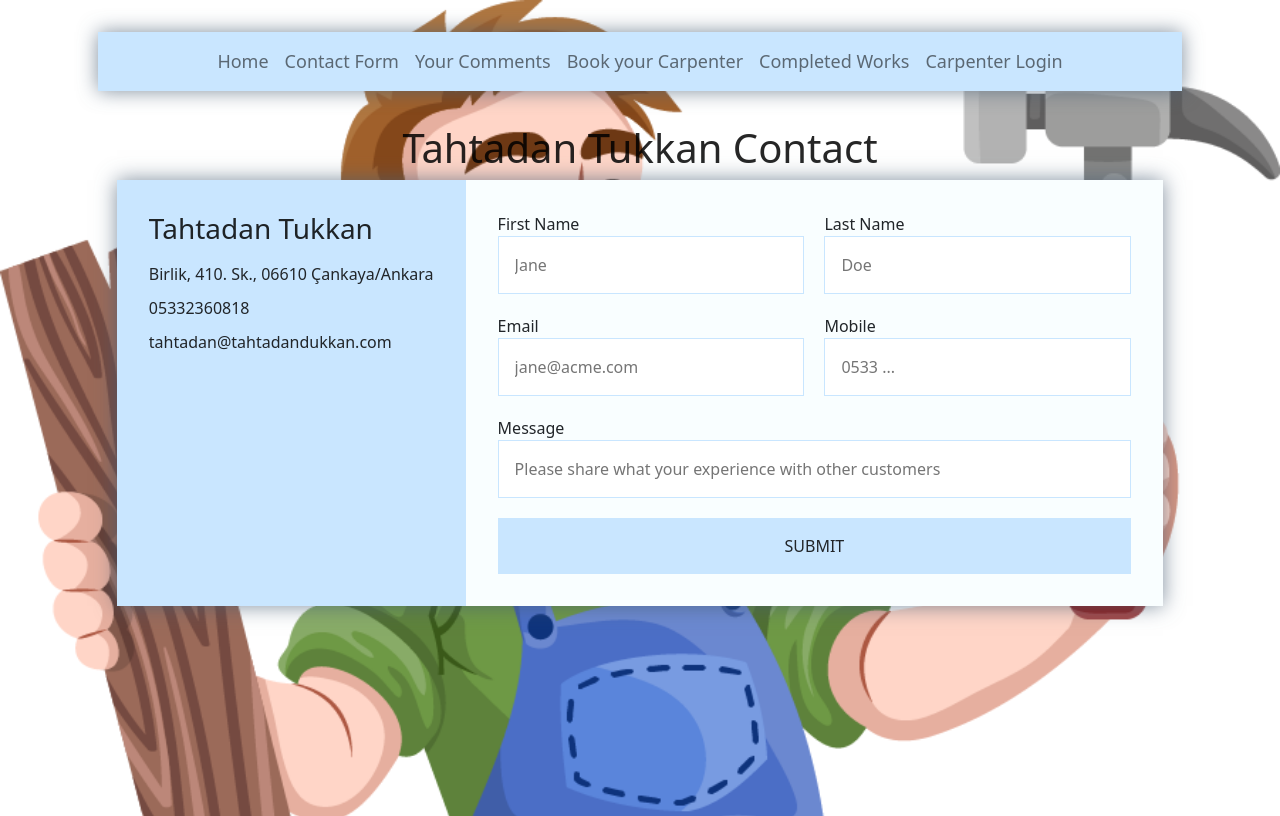
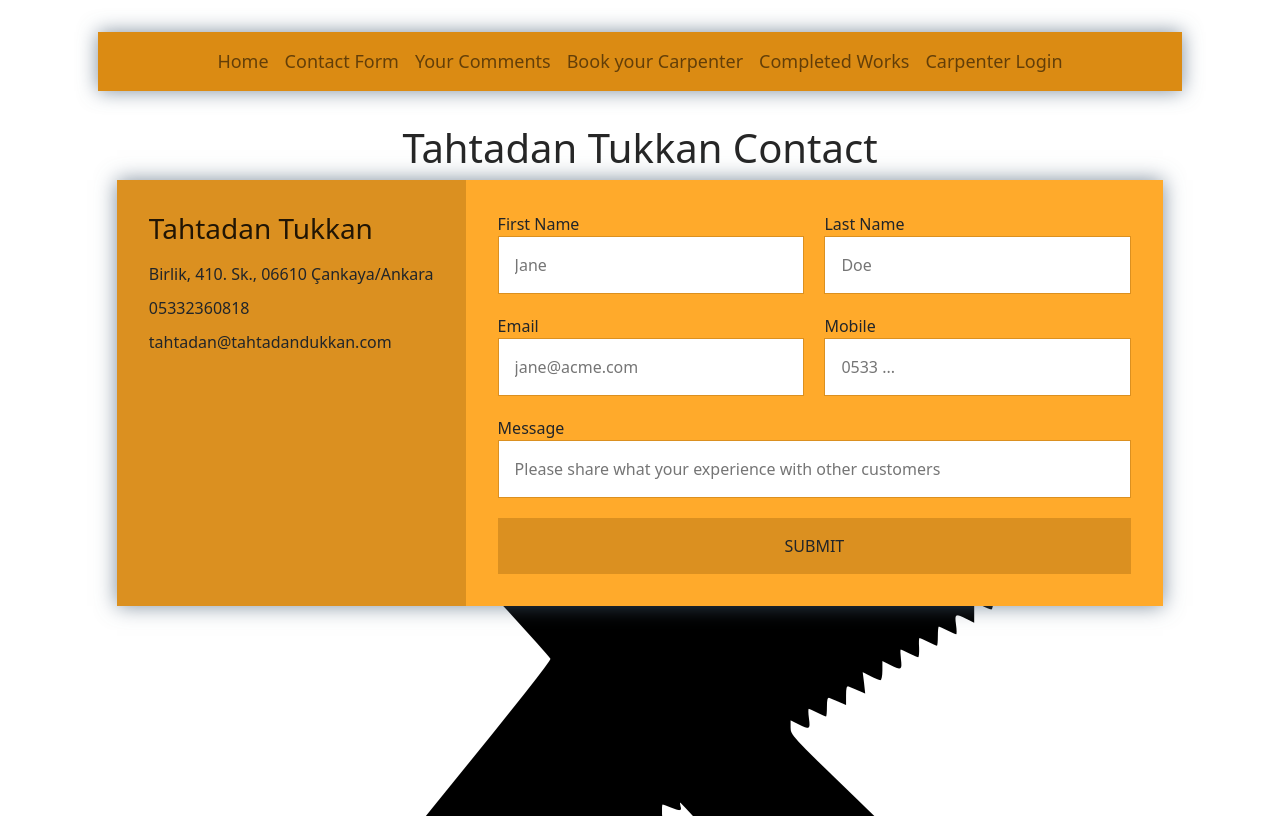
Before and after one commit to emresorkun/handyman-reactjs, a React (Create React App) app: page /contact-form in a window 1280 px wide. Built offline with nearby package versions, Linux system fonts and the light colour scheme.

Commit message:
comments ant-d styling

```diff
--- a/src/App.scss
+++ b/src/App.scss
@@ -19,7 +19,7 @@
 }
 
 .form-company-info {
-  background: #c9e6ff;
+  background: #db9020;
 }
 
 .form-company-info h3,
@@ -29,7 +29,7 @@ ul {
 }
 
 .form-contact {
-  background: #f9feff;
+  background: #ffaa2b;
 }
 
 .form-brand {
@@ -68,19 +68,19 @@ ul {
 .form-contact-input textarea {
   width: 100%;
   padding: 1em;
-  border: 1px solid #c9e6ff;
+  border: 1px solid #db9020;
 }
 
 .form-contact-input button {
-  background: #c9e6ff;
+  background: #db9020;
   border: 0;
   text-transform: uppercase;
 }
 
 .form-contact-input button:hover,
 .form-contact-input button:focus {
-  background: #92bde7;
-  color: #f9feff;
+  background: #24a513;
+  color: #051d22;
   outline: 0;
   transition: background-color 2s ease-out;
 }
@@ -138,7 +138,7 @@ ul {
 }
 
 .navbar {
-  background-color: #c9e6ff;
+  background-color: #db8b13;
   box-shadow: 0 0 20px 0 rgba(72, 94, 116, 0.7);
   display: grid;
   place-items: center;
@@ -147,13 +147,26 @@ ul {
 }
 
 body {
-  background: #92bde7;
+  background: #db8b13;
   color: #485e74;
   line-height: 1.6;
   font-family: "Segoe UI", Tahoma, Geneva, Verdana, sans-serif;
   padding: 1em;
 }
 
+body {
+  color: #455;
+  line-height: 1.5;
+  font-family: "Muli", sans-serif;
+  background-image: url(./images/bg2.png);
+  background-repeat: no-repeat;
+  //background-size: cover;
+  background-position: center 200px;
+  background-attachment: fixed;
+  -webkit-font-smoothing: antialiased;
+  -moz-osx-font-smoothing: grayscale;
+}
+
 .nav-link {
   font-size: large;
 }
--- a/src/components/CommentsPrint.js
+++ b/src/components/CommentsPrint.js
@@ -19,12 +19,12 @@ export default function CommentsPrint() {
     getComments();
   }, []);
   return (
-    <div className="comments-container" >
-       <header >
-            <div className="wrapper">
-              <span className="logo">Comments from our Customers</span>
-            </div>
-          </header>
+    <div className="comments-container">
+      <header>
+        <div className="wrapper">
+          <span className="logo">Comments from our Customers</span>
+        </div>
+      </header>
       {/* {comments.map((comment) => {
         return (
           <div className="comments" key={comment.id}>
@@ -54,16 +54,28 @@ export default function CommentsPrint() {
         dataSource={comments}
         renderItem={(item) => (
           <List.Item>
-
             <div className="comments" key={item.id}>
               <div
                 className="site-card-border-less-wrapper"
-                style={{ display: "flex", justifyContent: "center" }}
+                style={{
+                  display: "flex",
+                  justifyContent: "center",
+                  margin: "12px",
+                }}
               >
                 <Card
+                  className="card"
                   title={item.firstName}
                   bordered={true}
                   style={{ width: 500 }}
+                  headStyle={{
+                    backgroundColor: "#24a513",
+                    border: 0,
+                  }}
+                  bodyStyle={{
+                    backgroundColor: "#db9020",
+                    border: 0,
+                  }}
                 >
                   {" "}
                   <div>{item.comment}</div>
--- a/src/pages/works.scss
+++ b/src/pages/works.scss
@@ -6,18 +6,7 @@
   padding: 0;
 }
 
-body {
-  color: #455;
-  line-height: 1.5;
-  font-family: "Muli", sans-serif;
-  background-image: url(../images/bg.png);
-  background-position: center;
-  background-size: cover;
-  background-position: 0 0;
-  background-attachment: fixed;
-  -webkit-font-smoothing: antialiased;
-  -moz-osx-font-smoothing: grayscale;
-}
+
 
 h1,
 h2,
@@ -71,7 +60,7 @@ header {
   text-align: center;
   // color: rgba(0, 0, 0, 0.55);
   // box-shadow: 0 0 10px 0 rgba(72, 94, 116, 0.7);
-  background-color: #c9e6ff;
+  background-color:  #db8b13;
   box-shadow: 0 0 20px 0 rgba(72, 94, 116, 0.7);
   display: grid;
   place-items: center;
```
Also changed, not shown: src/pages/ContactForm.js (+2 -9 lines), src/images/bg2.png (added).
